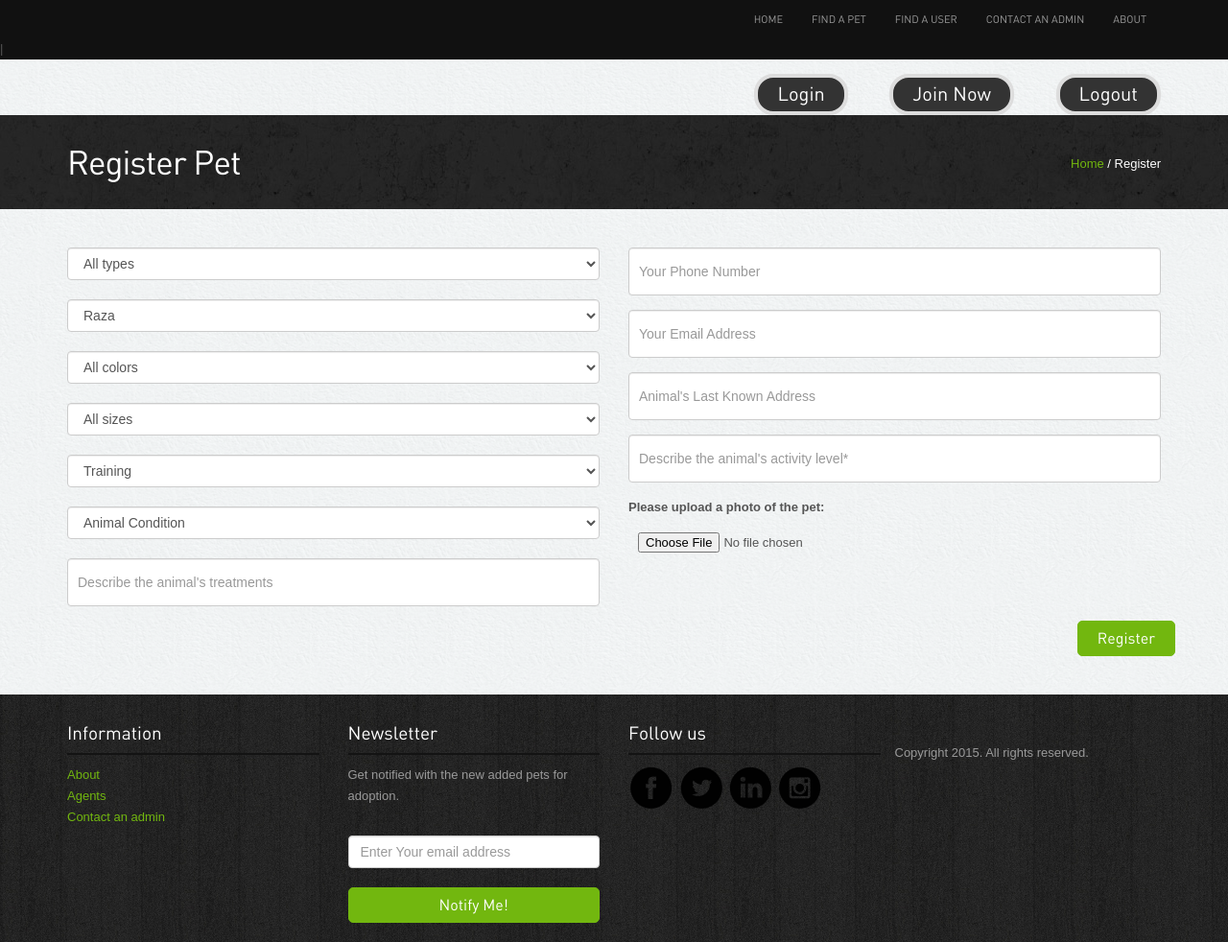
After one commit to jmoraxix/PetLovers, a PHP site: page /PetLovers/register-pet.php in a window 1280 px wide. The commit adds this page. Shown: the whole page at 96% size. Run offline with PHP 8.4, Linux system fonts and the light colour scheme; some libraries are stand-ins or nearby versions.

Commit message:
Interfaz, registros mascota y personas

```diff
--- /dev/null
+++ b/Project/register-pet.php
@@ -0,0 +1,88 @@
+<?php include'header.php';?>
+<!-- banner -->
+<script src="javascript/findInputs.js"></script>
+<div class="inside-banner">
+  <div class="container">
+    <span class="pull-right"><a href="#">Home</a> / Register</span>
+    <h2>Register Pet</h2>
+  </div>
+</div>
+<!-- banner -->
+<div class="container">
+  <div class="spacer">
+    <div class="row register">
+      <div class="col-lg-6">
+
+        <!-- Tipo de Animal -->
+        <select class="form-control">
+          <optgroup label="Type">
+            <option>All types</option>
+            <option>Dog</option>
+            <option>Cat</option>
+            <option>Bird</option>
+            <option>Horse</option>
+          </optgroup>
+        </select>
+        <!-- Tipo de Animal -->
+
+        <!-- Raza del animal -->
+        <select class="form-control">
+          <optgroup label="Raza">
+            <option>Raza</option>
+          </optgroup>
+        </select>
+        <!-- Raza del animal -->
+
+        <!-- Color -->
+        <select class="form-control">
+          <optgroup label="Color">
+            <option>All colors</option>
+            <option>Black</option>
+            <option>Brown</option>
+            <option>White</option>
+            <option>Other</option>
+          </optgroup>
+        </select>
+        <!-- Color -->
+
+        <!-- Tamaño -->
+        <select class="form-control">
+          <optgroup label="Size">
+            <option>All sizes</option>
+            <option>Small</option>
+            <option>Medium</option>
+            <option>Large</option>
+        </select>
+        <!-- Tamaño -->
+
+        <!-- Training -->
+        <select class="form-control">
+          <optgroup label="Training">
+            <option>Training</option>
+        </select>
+        <!-- Training -->
+
+        <select class="form-control">
+          <option>Animal Condition</option>
+        </select>
+        <input id="register" type="text" class="form-control" placeholder="Describe the animal's treatments" name="form_name" maxlength="20">
+      </div>
+
+      <div class="col-lg-6">
+        <input id="register" type="text" class="form-control" placeholder="Your Phone Number" name="form_name" maxlength="16">
+        <input id="register" type="text" class="form-control" placeholder="Your Email Address" name="form_name" maxlength="16">
+        <input id="register" type="text" class="form-control" placeholder="Animal's Last Known Address" name="form_name" maxlength="30">
+        <input id="register" type="text" class="form-control" placeholder="Describe the animal's activity level*" name="form_name" maxlength="8">
+        <label>Please upload a photo of the pet:</label>
+        <input type="file" name="photo" title="Photo"/>
+
+      </div>
+    </div>
+    <div class="row register">
+      <div class="pull-right">
+        <button id="Submit_User" type="button" class="btn btn-success" name="Submit">Register</button>
+      </div>
+    </div>
+  </div>
+</div>
+<?php include'footer.php';?>
```
Also changed, not shown: Project/register.php (+7 -1 lines).
